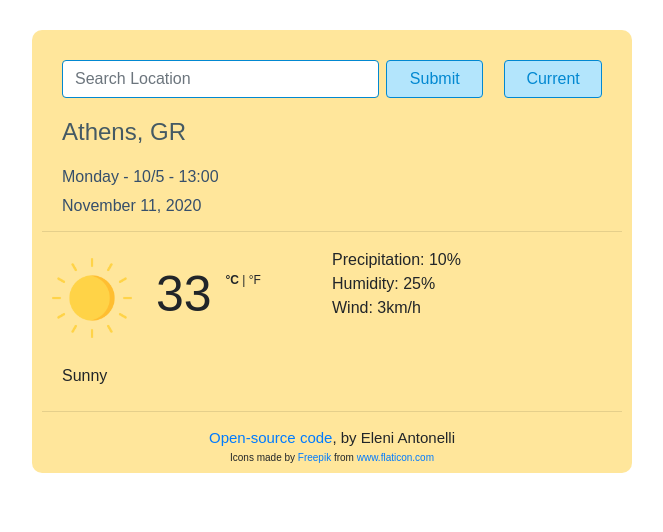
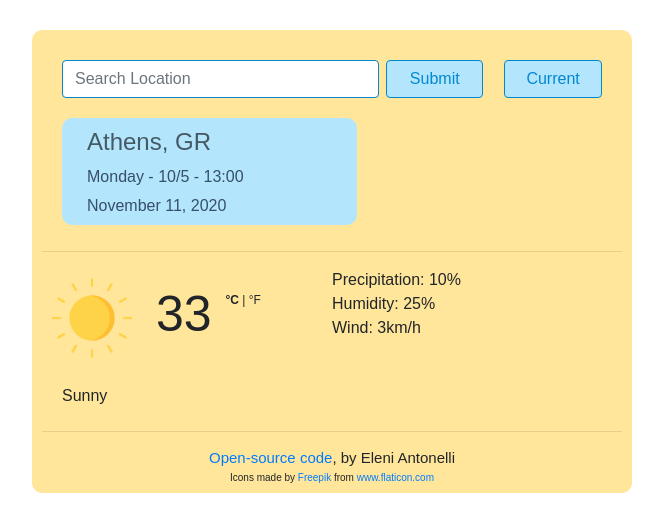
Before and after one commit to elenianto/Eleni-Orange-Weather, a website: page index.html in a window 1280 px wide. Shown: the whole page, without its empty margins (38-701 px from the left). Drawn offline with nearby package versions, Linux system fonts and the light colour scheme.

Commit message:
Javascript updates

```diff
--- a/index.html
+++ b/index.html
@@ -44,9 +44,13 @@
             </div>
           </div>
         </form>
-        <h1 id="city">Athens, GR</h1>
-        <h2 id="display-date">Monday - 10/5 - 13:00</h2>
-        <h2 id="display-date2">November 11, 2020</h2>
+        <div class="form-row">
+        <div id="city-date-info" class="col-6">
+          <h1 id="city">Athens, GR</h1>
+          <h2 id="display-date">Monday - 10/5 - 13:00</h2>
+         <h2 id="display-date2">November 11, 2020</h2>
+        </div>
+        </div>
         <hr />
         <div class="container">
           <div class="row">
--- a/src/styles.css
+++ b/src/styles.css
@@ -14,7 +14,6 @@ body {
   padding: 5px 10px;
   margin: 30px 50px;
   border-radius: 10px;
-  border-color: coral;
   max-width: 600px;
   max-height: 600px;
 }
@@ -23,7 +22,7 @@ h1 {
   color: #455a64;
   font-size: 24px;
   font-weight: 500;
-  margin: 20px;
+  margin: 10px 20px;
 }
 h2 {
   color: #364f6b;
@@ -84,7 +83,16 @@ img {
   margin: 25px 0px 0px 20px;
   width: 110%;
   background-color:  #b3e5fc;
+  background-clip: padding-box;
+  border: 1px solid #0288d1;
+  transition: border-color 0.15s ease-in-out, box-shadow 0.15s ease-in-out;
+}
 
+#city-date-info{
+  background: #B3E5FC;
+  margin: 20px 3px 10px 25px;
+  border-radius: 10px;
+  width:120%;
 }
 
 #credit-footer {
```
